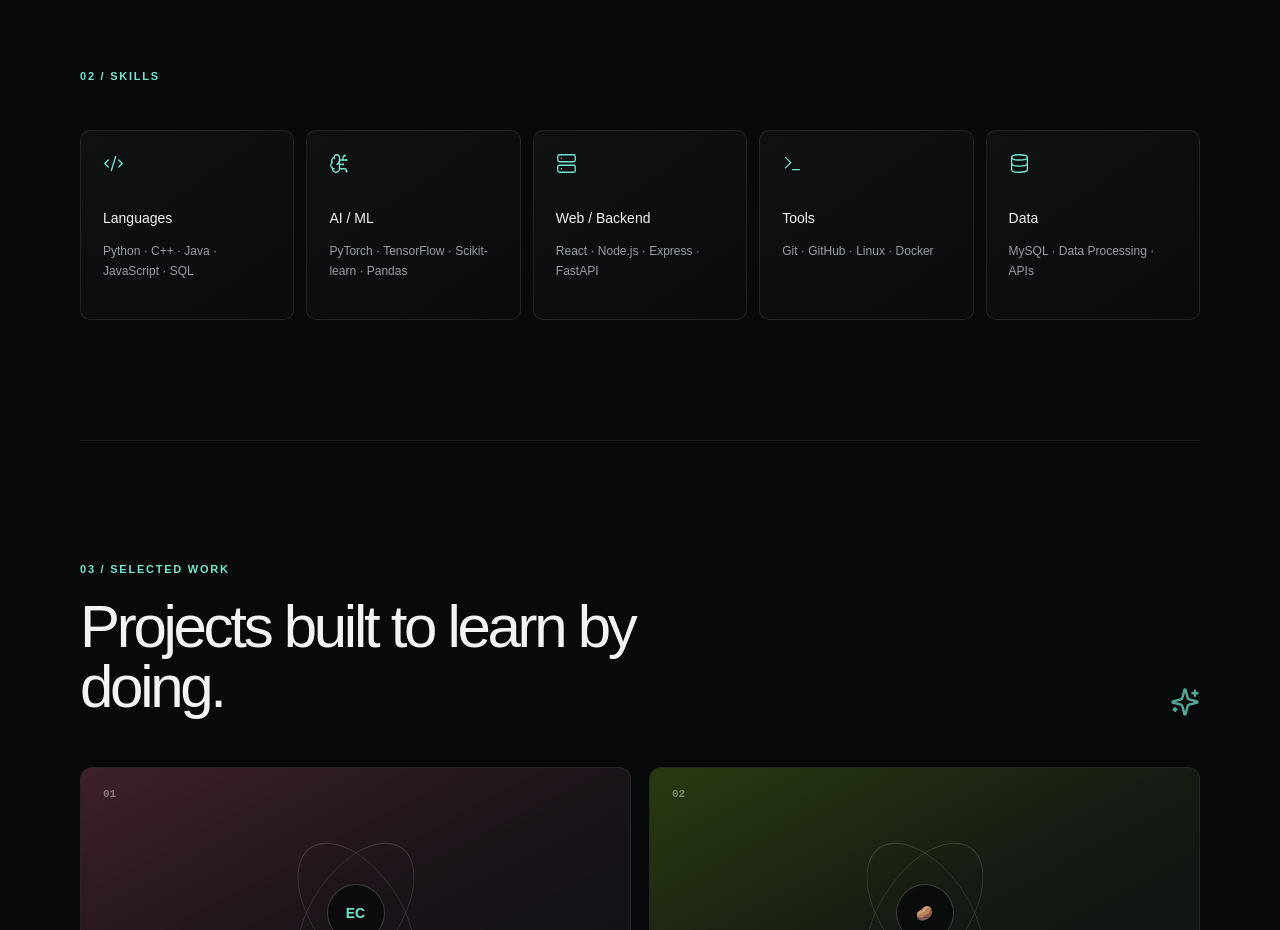
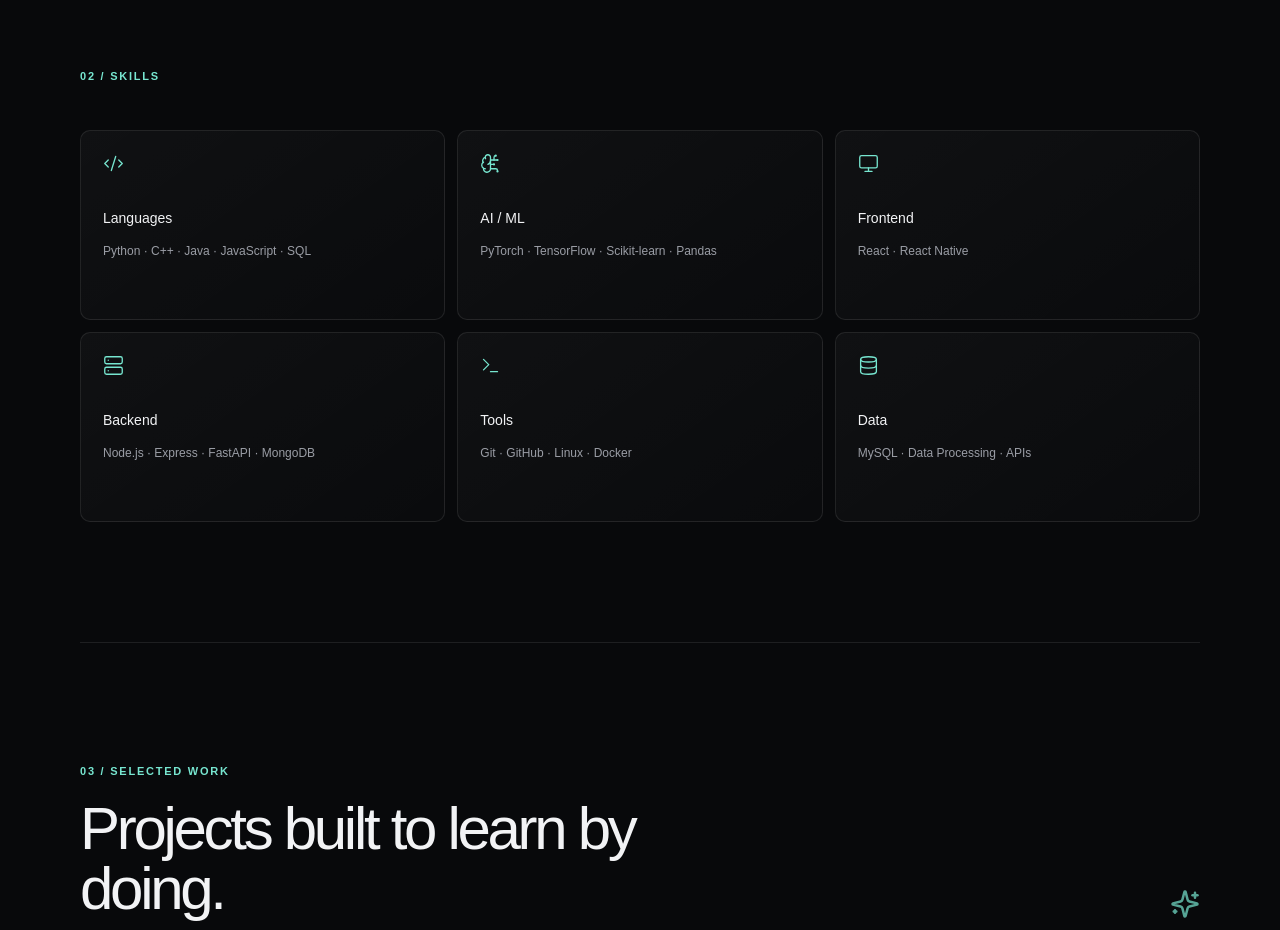
Before and after one commit to aiswath/Portfolio, a Next.js app: page / in a window 1280 px wide. Shown: the part 1540-2470 px from the top of the page. Built offline with nearby package versions, Linux system fonts and the light colour scheme.

Commit message:
added react native and mongdb skills

```diff
--- a/src/app/globals.css
+++ b/src/app/globals.css
@@ -219,7 +219,7 @@ a { color: inherit; text-decoration: none; }
 
 .skills-grid {
   display: grid;
-  grid-template-columns: repeat(5, 1fr);
+  grid-template-columns: repeat(3, 1fr);
   gap: 12px;
   margin-top: 45px;
 }
--- a/src/app/page.tsx
+++ b/src/app/page.tsx
@@ -7,6 +7,7 @@
     Github,
     Linkedin,
     Mail,
+    Monitor,
     Server,
     Sparkles,
     Terminal
@@ -78,7 +79,8 @@
   const skills = [
     ["Languages", "Python · C++ · Java · JavaScript · SQL", Code2],
     ["AI / ML", "PyTorch · TensorFlow · Scikit-learn · Pandas", BrainCircuit],
-    ["Web / Backend", "React · Node.js · Express · FastAPI", Server],
+    ["Frontend", "React · React Native", Monitor],
+    ["Backend", "Node.js · Express · FastAPI · MongoDB", Server],
     ["Tools", "Git · GitHub · Linux · Docker", Terminal],
     ["Data", "MySQL · Data Processing · APIs", Database]
   ] as const;
```
